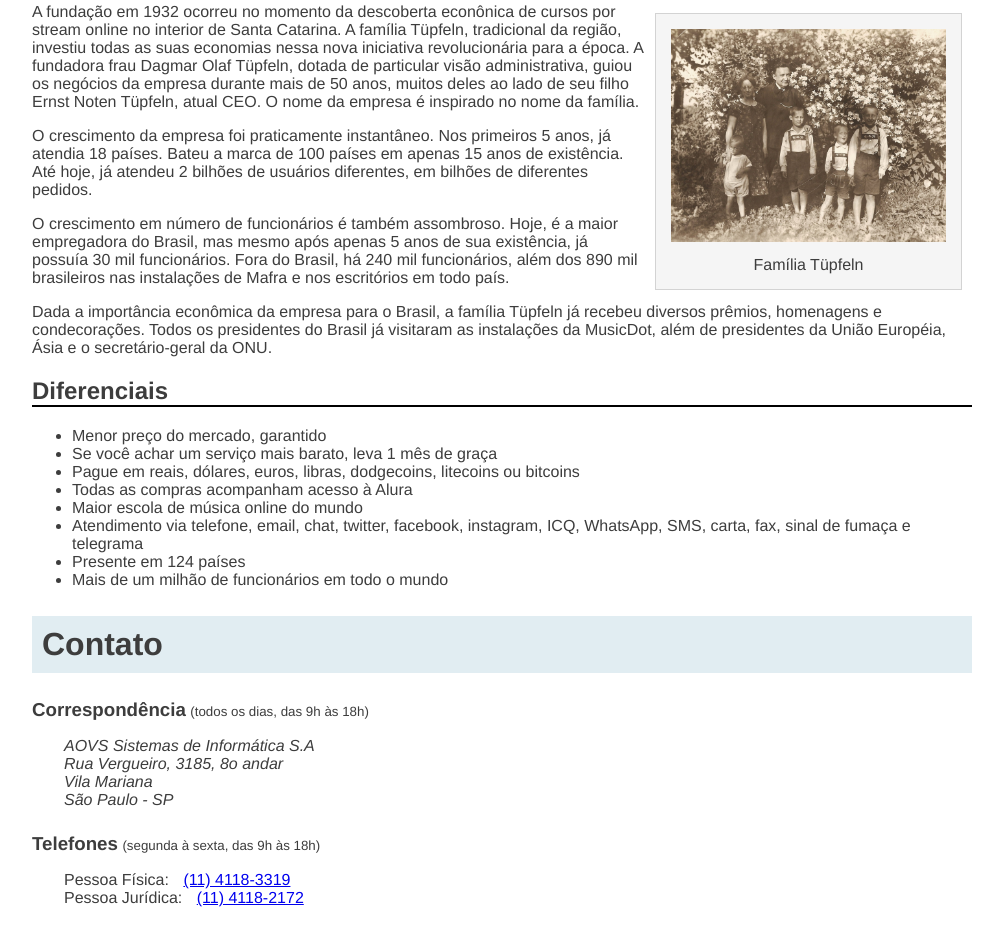
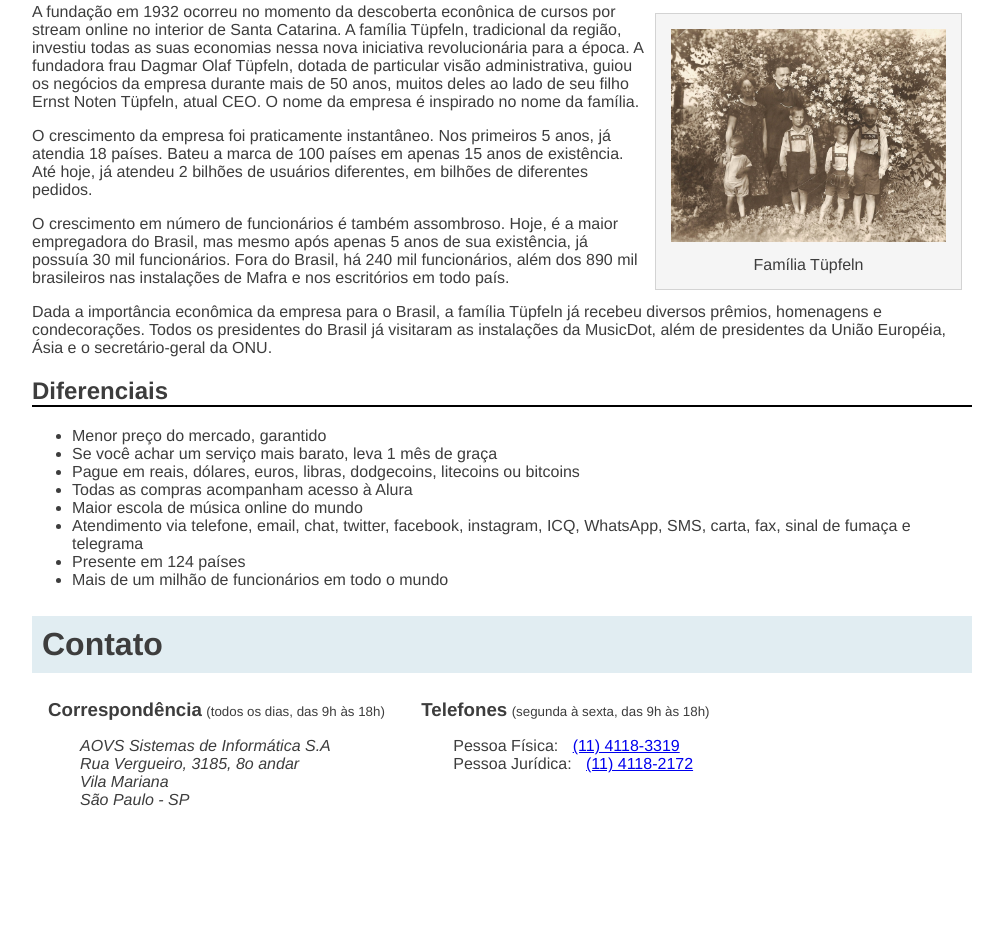
Before and after one commit to itumoraes/wd43, a plain HTML site: page sobre.html in a window 1280 px wide. Shown: the part 820-1751 px from the top of the page, without its empty margins (138-1141 px from the left). After the commit the page ends 1661 px from the top, so only its background shows below. Drawn offline with Linux system fonts and the light colour scheme.

Commit message:
Exercise chapter 22

```diff
--- a/css/sobre.css
+++ b/css/sobre.css
@@ -47,6 +47,16 @@ figure img {
   display: inline;
 }
 
+.contato__secao {
+  display: inline-block;
+  vertical-align: top;
+  margin-left: 16px;
+}
+
+.contato__secao--telefone {
+  margin-left: 32px;
+}
+
 .contato__info {
   margin: 16px 0 24px;
   padding-left: 32px;
--- a/sobre.html
+++ b/sobre.html
@@ -51,6 +51,7 @@
 
   <h2 class="titulo">Contato</h2>
 
+  <div class="contato__secao">
     <h3 class="contato__subtitulo">Correspondência</h3>
     <small>(todos os dias, das 9h às 18h)</small>
 
@@ -63,7 +64,9 @@
       <br>
       São Paulo - SP
     </address>
+  </div>
 
+  <div class="contato__secao contato__secao--telefone">
     <h3 class="contato__subtitulo">Telefones</h3>
     <small>(segunda à sexta, das 9h às 18h)</small>
 
@@ -77,5 +80,6 @@
         <dd class="contato__info-descricao"><a href="tel://114118-2172">(11) 4118-2172</a></dd>
       </div>
     </dl>
+  </div>
 </body>
 </html>
```
Lines whose indentation alone changed are shown as unchanged.
